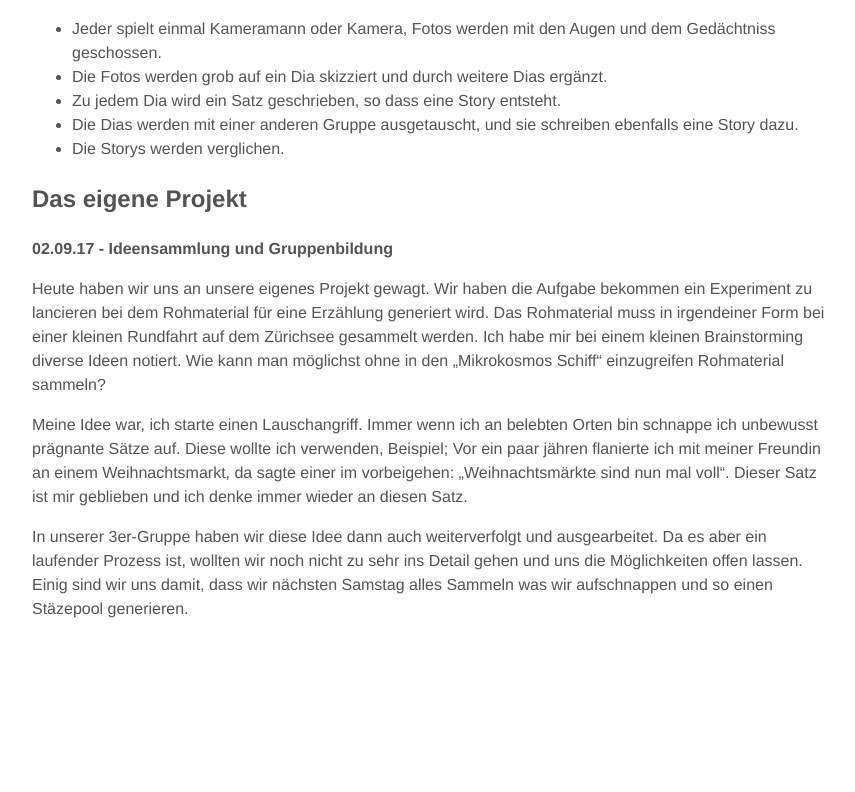
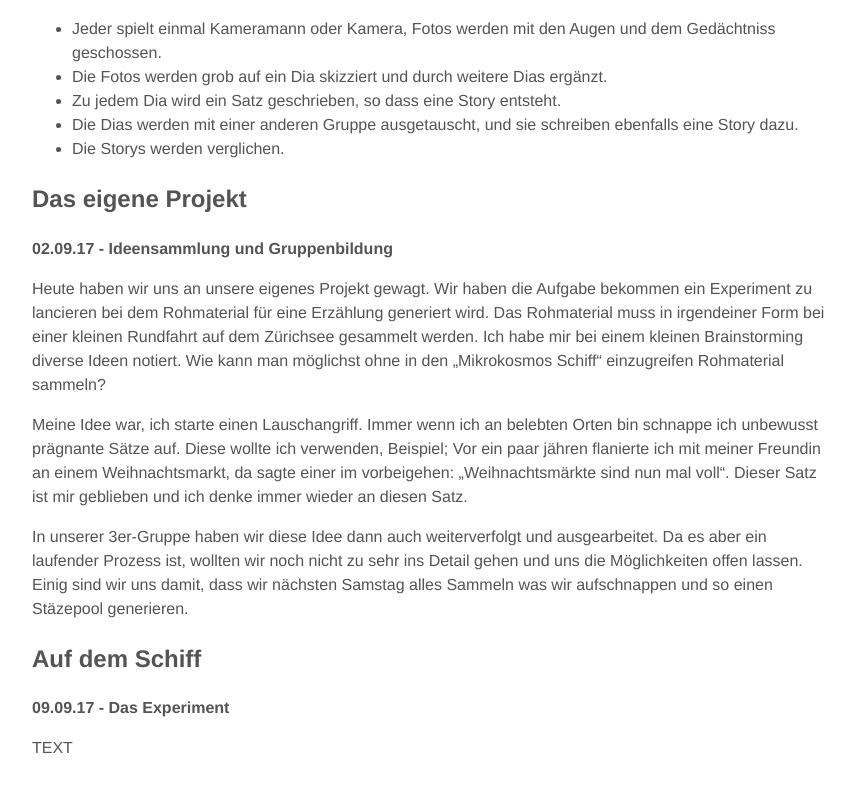
Before and after one commit to tioemayer/portfolio-2, a plain HTML site: page index.html in a window 1280 px wide. Shown: the part 330-1122 px from the top of the page, without its empty margins (208-1063 px from the left). Before the commit the page ends 1031 px from the top, so only its background shows below. Drawn offline with Linux system fonts and the light colour scheme; files that its build step writes are made by us from their sources.

Commit message:
NEW_TEXT

```diff
--- a/index.html
+++ b/index.html
@@ -25,5 +25,8 @@
 <p>Meine Idee war, ich starte einen Lauschangriff. Immer wenn ich an belebten Orten bin schnappe ich unbewusst prägnante Sätze auf. Diese wollte ich verwenden, Beispiel; Vor ein paar jähren flanierte ich mit meiner Freundin an einem Weihnachtsmarkt, da sagte einer im vorbeigehen: „Weihnachtsmärkte sind nun mal voll“. Dieser Satz ist mir geblieben und ich denke immer wieder an diesen Satz.</p>
 
 <p>In unserer 3er-Gruppe haben wir diese Idee dann auch weiterverfolgt und ausgearbeitet. Da es aber ein laufender Prozess ist, wollten wir noch nicht zu sehr ins Detail gehen und uns die Möglichkeiten offen lassen. Einig sind wir uns damit, dass wir nächsten Samstag alles Sammeln was wir aufschnappen und so einen Stäzepool generieren.</p>
+           <h2>Auf dem Schiff</h2>
+     <b>09.09.17 - Das Experiment</b>
+<p>TEXT</p>
   </body>
 </html>
```
